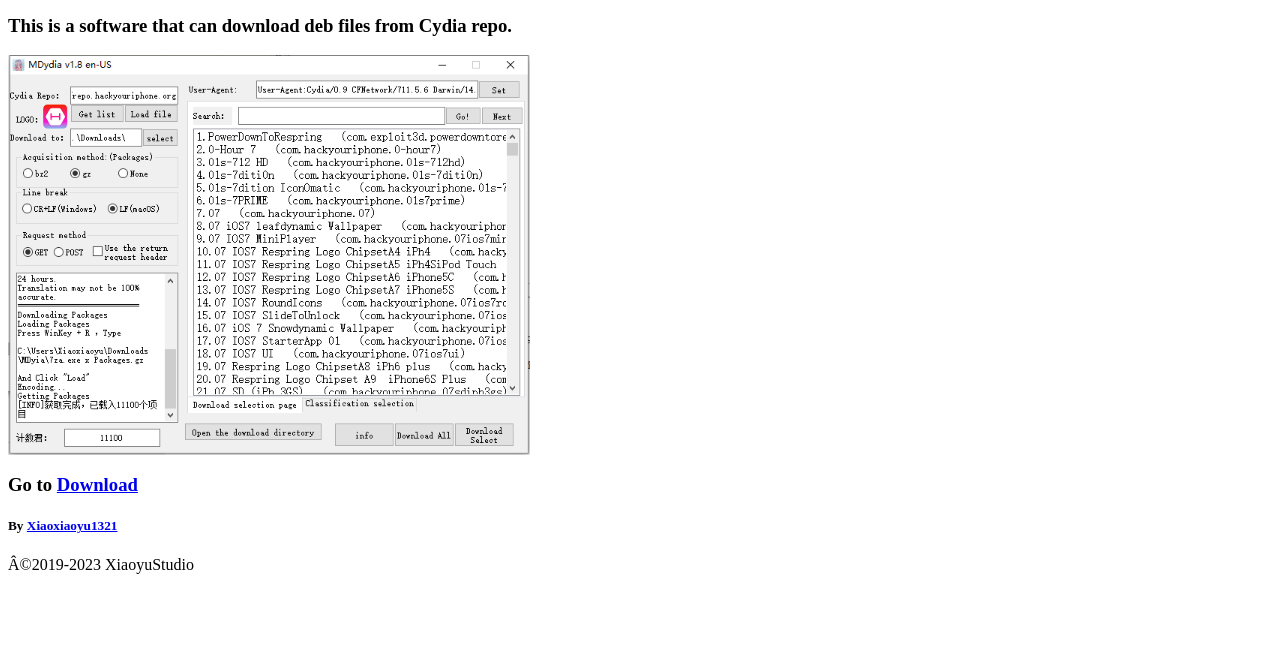
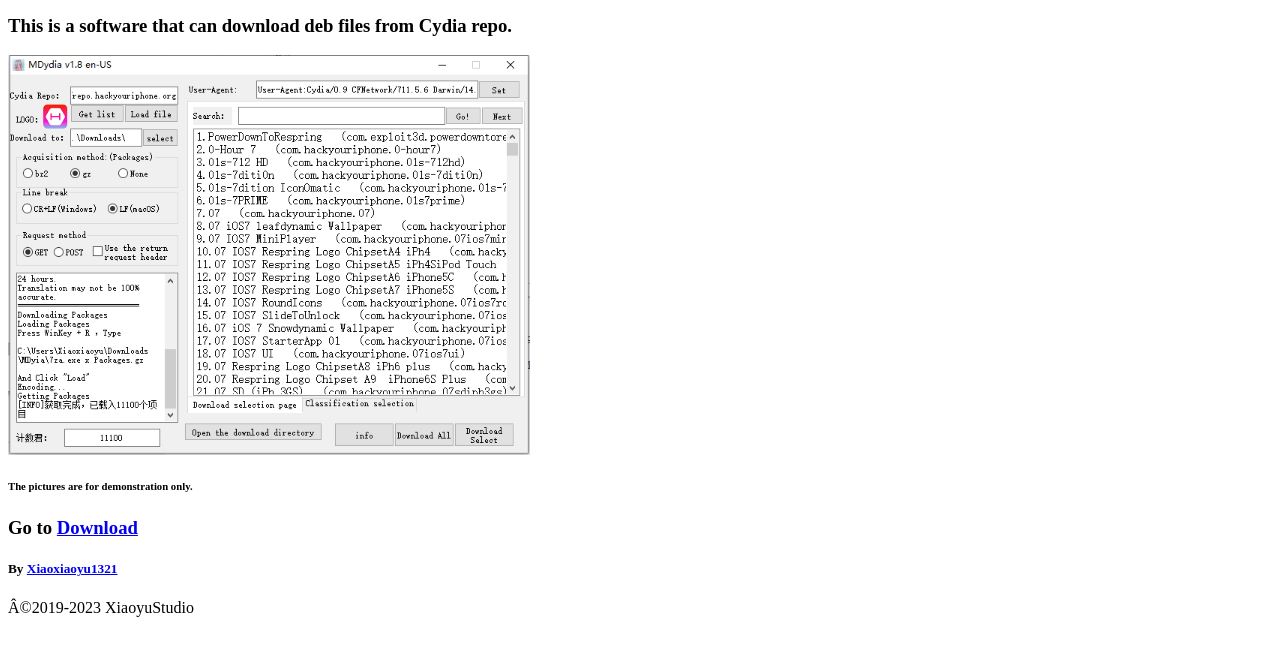
Before and after one commit to Xiaoxiaoyu1321/MDydia.github.io, a plain HTML site: page index.html in a window 1280 px wide. Shown: the part 80-736 px from the top of the page. Drawn offline with Linux system fonts and the light colour scheme.

Commit message:
Update index.html and download.html
aaaaa

```diff
--- a/index.html
+++ b/index.html
@@ -27,6 +27,9 @@
         <p></p>
        </h3>
        <img src="./img/1.png" width="522px",height="399px">
+       <h6>
+        The pictures are for demonstration only.
+       </h6>
        <h3>
         Go to
         <a href="./download.html">Download</a>
```
Also changed, not shown: download.html (+3 -1 lines).
